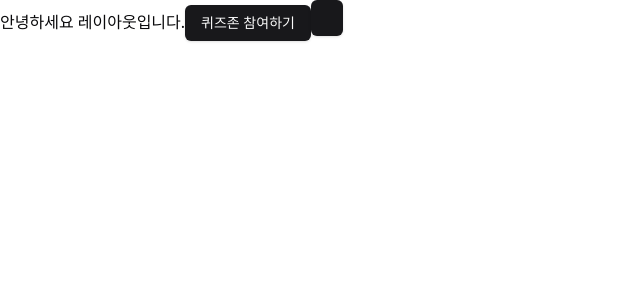
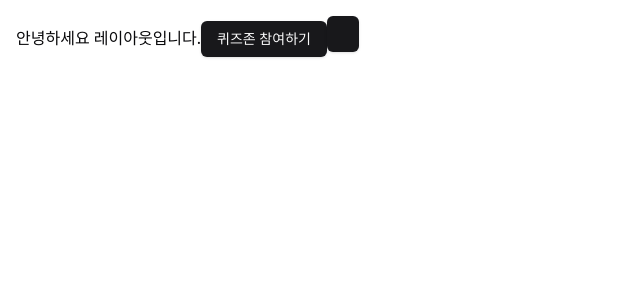
Before and after one commit to boostcampwm-2024/web08-BooQuiz, a React (Vite) app in the folder apps/frontend/: page / in a window 1280 px wide. Shown: the top 300 px of the page, without its empty margins (0-640 px from the left). Built offline with nearby package versions, Linux system fonts and the light colour scheme.

Commit message:
feat: 레이아웃 컴포넌트 스타일 수정
- RootLayout 컴포넌트 스타일 수정

Task: #35

```diff
--- a/apps/frontend/src/pages/RootLayout.tsx
+++ b/apps/frontend/src/pages/RootLayout.tsx
@@ -1,12 +1,12 @@
 import { Outlet } from 'react-router-dom';
 
 const RootLayout = () => {
-  return (
-    <div className="min-h-screen">
-      안녕하세요 레이아웃입니다.
-      <Outlet />
-    </div>
-  );
+    return (
+        <div className="min-h-screen min-w-full p-4">
+            안녕하세요 레이아웃입니다.
+            <Outlet />
+        </div>
+    );
 };
 
 export default RootLayout;
```
